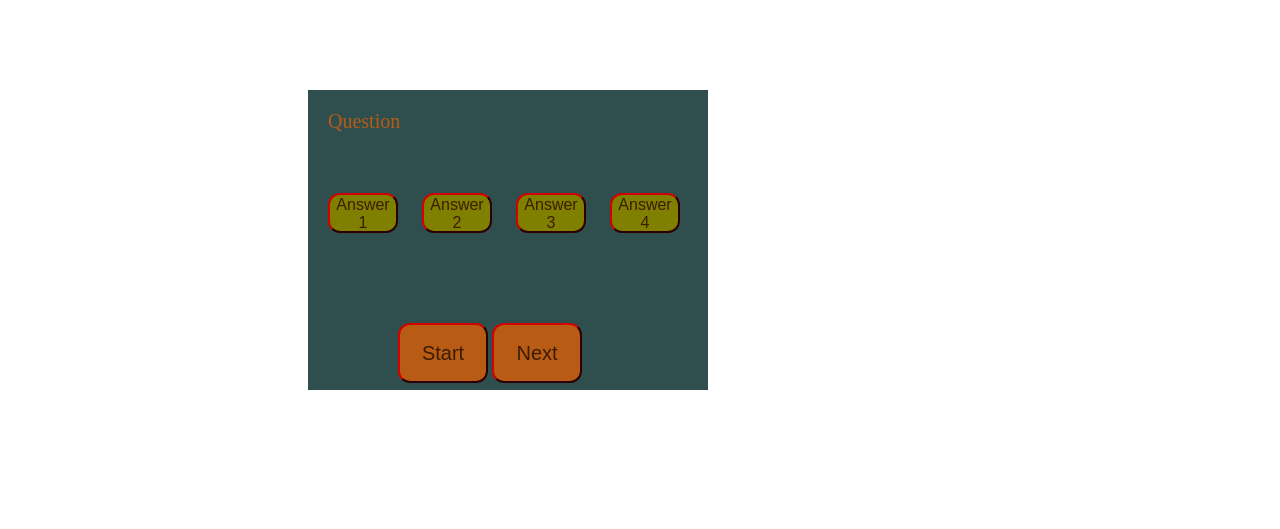
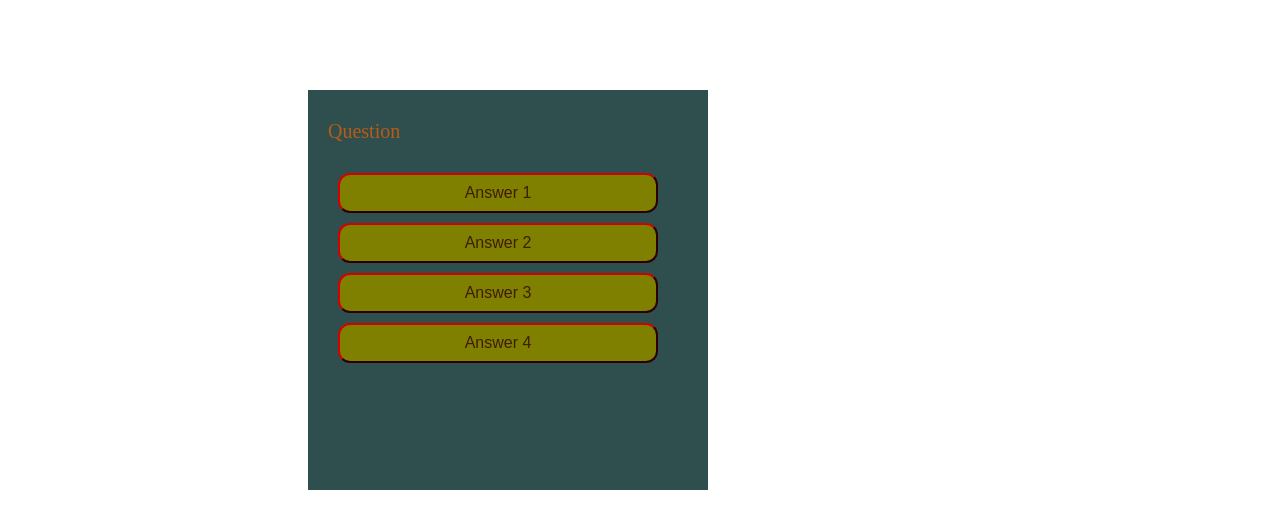
Before and after one commit to Dmboucher242/Homework-12-18, a plain HTML site: page index.html in a window 1280 px wide. Both pictures are taken after a click on the button "Start". Shown: the part 71-600 px from the top of the page. Drawn offline with Linux system fonts and the light colour scheme.

Commit message:
repositioning of answer boxes

```diff
--- a/index.html
+++ b/index.html
@@ -19,20 +19,20 @@
       </div>
 
       <div class="container">
-        <div class="question-container">
-            <div class="question">Question</div>
-            <div id="answers">
-                <button id="btn">Answer 1</button>
-                <button id="btn">Answer 2</button>
-                <button id="btn">Answer 3</button>
-                <button id="btn">Answer 4</button>
+        <div id="question-container" class="hide">
+            <div id="question">Question</div>
+            <div id="answer-buttons" class="btn-grid">
+                <button class="btn">Answer 1</button>
+                <button class="btn">Answer 2</button>
+                <button class="btn">Answer 3</button>
+                <button class="btn">Answer 4</button>
             </div>
 
 
         </div>
 
-        <button id="start-btn">Start</button>
-        <button id="next-btn">Next</button>
+        <button id="start-btn" class="start-btn btn">Start</button>
+        <button id="next-btn" class="next-btn btn hide">Next</button>
 
 
 
--- a/script.js
+++ b/script.js
@@ -1,18 +1,26 @@
-var startButton = document.getElementById("start-btn")
-startButton.addEventListener("click", startQuiz)
-var questions = document.getElementById("question-container")
-
-
+ const startButton = document.getElementById("start-btn");
+  startButton.addEventListener("click", startQuiz);
+ const questionsContainerElement = document.getElementById("question-container");
+ const questionElement = document.getElementById("question");
+ const answerButtonsElement = document.getElementById("answer-buttons");
+ let shuffledQuestion, currentQuestionIndex
 
 
  function startQuiz(){
-    console.log("hi");
+     startButton.classList.add("hide");
+     questionsContainerElement.classList.remove("hide");
+     shuffledQuestions = questions.sort(() => Math.random() - .5);
+     setNextQuestion();
 
  }
+ function showQuestion(question){
+    questionElement.innerText = question.question;
+ }
 
-function question1(){
+ function setNextQuestion(){
+    showQuestion(shuffledQuestion[currentQuestionIndex]);
+ }
 
-}
 
  function selectAnswer(){
 
@@ -20,21 +28,18 @@ function selectAnswer(){
 
 
 
-var questions = [
+
+
+
+
+const questions= [
     {
-       question1: "which symbol represents an id?",
-       answer: [".", ",", "#", "!"],
-
-       question2: "",
-       answers2: [""],
-
-       question3: "",
-       answers3: [""],
-
-       question4: "",
-       answers4: [""],
-
-       question5: "",
-       answers5: [""]
+        question: "What is my name?",
+        answers: [
+            {text: "Mary", correct: false},
+            {text: "Dyani", correct: true},
+            {text: "Sarah", correct: false},
+            {text: "Kate", correct: false}
+        ]
     }
 ]
--- a/styles.css
+++ b/styles.css
@@ -7,16 +7,16 @@
     border-radius: 12px;
 }
 
-#btn{
+.btn{
     height: 40px;
-    width: 70px;
+    width: 80%;
     background-color: olive;
     color: #3D1C00;
     border-radius: 12px;
     border-color: maroon;
     font-size: 16px;
-    margin-top: 60px;
-    margin-left: 20px;
+    margin-top: 10px;
+    margin-left: 30px;
 }
 
 #start-btn{
@@ -25,10 +25,11 @@
     background-color: #B85B14;
     color: #3D1C00;
     border-radius: 12px;
-    margin-top: 90px;
+    margin-top: 40px;
     margin-left: 90px;
     border-color: maroon;
     font-size: 20px;
+    font-weight: bold;
 
 }
 
@@ -40,19 +41,33 @@
     border-radius: 12px;
     border-color: maroon;
     font-size: 20px;
+    font-weight: bold;
 
 }
 
 .container{
     width: 400px;
-    height: 300px;
+    height: 400px;
     margin-top: 90px;
     margin-left: 300px;
     background-color: darkslategray;
 }
-.question{
+#question{
     margin-left: 20px;
-    padding-top: 20px;
+    padding-top: 30px;
     font-size: 20px;
     color: #B85B14;
+    margin-bottom: 20px;
 }
+
+.btn-grid{
+    display: grid;
+
+}
+.btn:hover{
+    border-color: yellow;
+}
+
+.hide{
+    display: none;
+}
```
Lines whose indentation alone changed are shown as unchanged.
